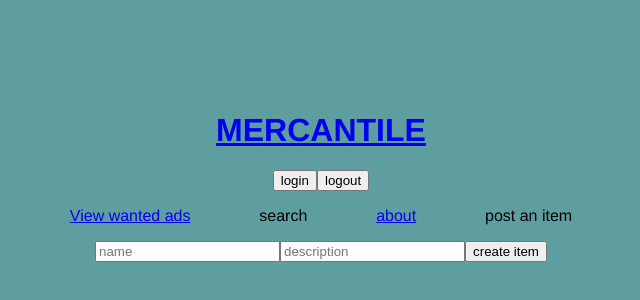
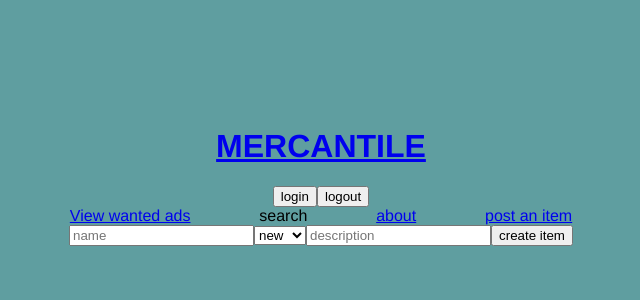
Before and after one commit to sailor-june/mercantile-frontend, a React (Create React App) app: page /items/new in a window 1280 px wide. Shown: the part 232-532 px from the top of the page, without its empty margins (327-967 px from the left). Built offline with nearby package versions, Linux system fonts and the light colour scheme; no server answers.

Commit message:
implements dropdown for item condition, conditional rendering for item condition on main page

```diff
--- a/src/components/Header.js
+++ b/src/components/Header.js
@@ -10,7 +10,7 @@ function Header() {
     <div className='signin'>
       <button onClick={login}>login</button>
       <button onClick={logout}>logout</button> </div>
-    <div className='links'> <Link to='/wanted'>View wanted ads</Link>  <p>search</p> <Link to ='/about'><p>about</p> </Link><p>post an item</p></div>
+    <div className='links'> <Link to='/wanted'>View wanted ads</Link>  search <Link to ='/about'>about </Link><Link to="/items/new">post an item</Link></div>
     </div>
     </>
   )
--- a/src/components/Item.js
+++ b/src/components/Item.js
@@ -2,22 +2,19 @@ import { Link, useParams } from "react-router-dom";
 import React from "react";
 
 function Item(props) {
-  console.log(props)
+  console.log(props);
   // if (props.wanted === "true") {
-    return (
-      <div className="itemCard">
-
-        <Link to={`/items/${props.item._id}`}>
-
-          <div className="itemImg"><img src={`${props.item.image}`}/></div>
-        </Link>
-        <div className="itemData">
-          <li>{props.item.name}</li>
-          <li>{props.item.condition}</li>
-
+  return (
+    <div className="itemCard">
+      <Link to={`/items/${props.item._id}`}>
+        <div className="itemImg">
+          <img src={`${props.item.image}`} />
         </div>
-      </div>
-    );
+      </Link>
+      <div className="itemData"><li>{props.item.name}</li></div>
+      <div className="itemData"> Condition: <li>{props.item.condition}</li></div>
+    </div>
+  );
   // } else {
   //   return(
   //     <div className="itemCard">
--- a/src/index.scss
+++ b/src/index.scss
@@ -51,6 +51,7 @@ img{
   background-color: cadetblue;
   box-shadow: 2px 2px 5px rgb(47, 79, 81), -2px -2px 10px rgb(117, 195, 197), -2px -2px 5px rgb(47, 79, 81) inset, 2px 2px 5px rgb(139,232,235) inset;
   border-radius: 25px;
+
   li {
     text-align: center;
     width: 10rem;
@@ -79,8 +80,14 @@ img{
   flex-direction: column;
   justify-content: left;
 
-  background-color: cadetblue;
+  background-color: rgb(72, 119, 120);
   box-shadow: 2px 2px 5px rgb(47, 79, 81), -2px -2px 5px rgb(139, 232, 235);
+  li {
+    text-align: center;
+    width: 10rem;
+    background-color: #5f9ea0;
+    box-shadow: 2px 2px 5px rgb(47, 79, 81), -2px -2px 5px rgb(139, 232, 235);
+  }
 }
 
 .user{
--- a/src/pages/Index.js
+++ b/src/pages/Index.js
@@ -15,9 +15,13 @@ function Index(props) {
         </Link>
         <div className="itemData">
           <li>{item.name}</li>
-          <li>{item.condition}</li>
+          {item.condition? <div>Condition: <li>{item.condition}</li></div>:null}
+          </div>
+          </div>
 
-        </div></div>)
+
+
+        )
     )
 
     }
--- a/src/pages/ItemShow.js
+++ b/src/pages/ItemShow.js
@@ -16,8 +16,8 @@ const item= props.items? props.items.find((item)=>item._id === id):null;
 
     <div className='itemData'>
             <li>{item.name}</li>
-            <li>{item.condition}</li>
-            <li>{item.description}</li>
+            <li>condition: {item.condition}</li>
+            <span><li>description: {item.description}</li></span>
 
             <li>LINK TO OWNER PROFILE</li>
                 </div>
--- a/src/pages/NewItem.js
+++ b/src/pages/NewItem.js
@@ -31,7 +31,15 @@ function NewItem(props) {
           placeholder="name"
           onChange={handleChange}
         />
-
+        <select value={newForm.condition}
+        name="condition"
+        placeholder="condition"
+        onChange={handleChange} >
+            <option value="new" >new</option>
+            <option value="good">good</option>
+            <option value="fair">fair</option>
+            <option value="used">used</option>
+        </select>
         <input
           type="text"
           value={newForm.description}
```
